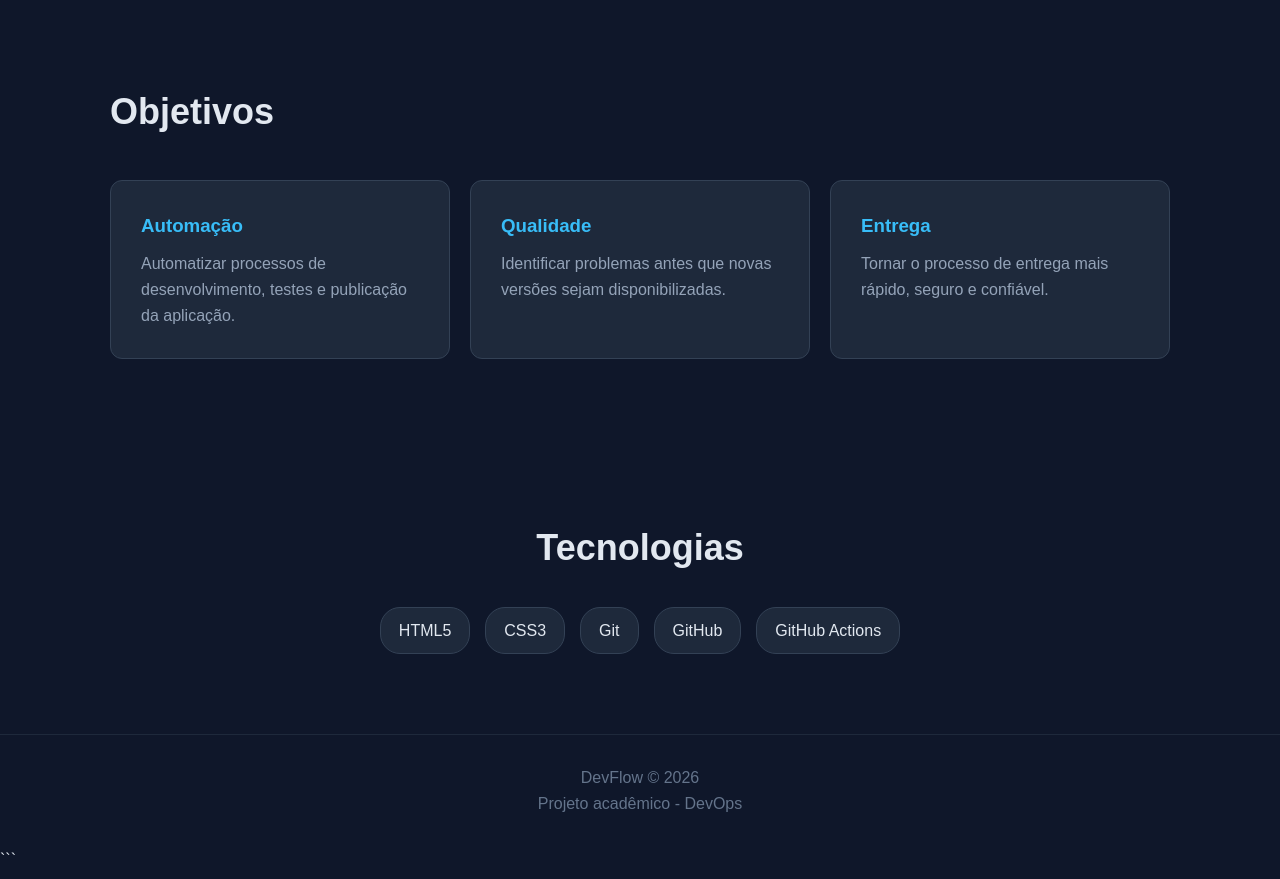
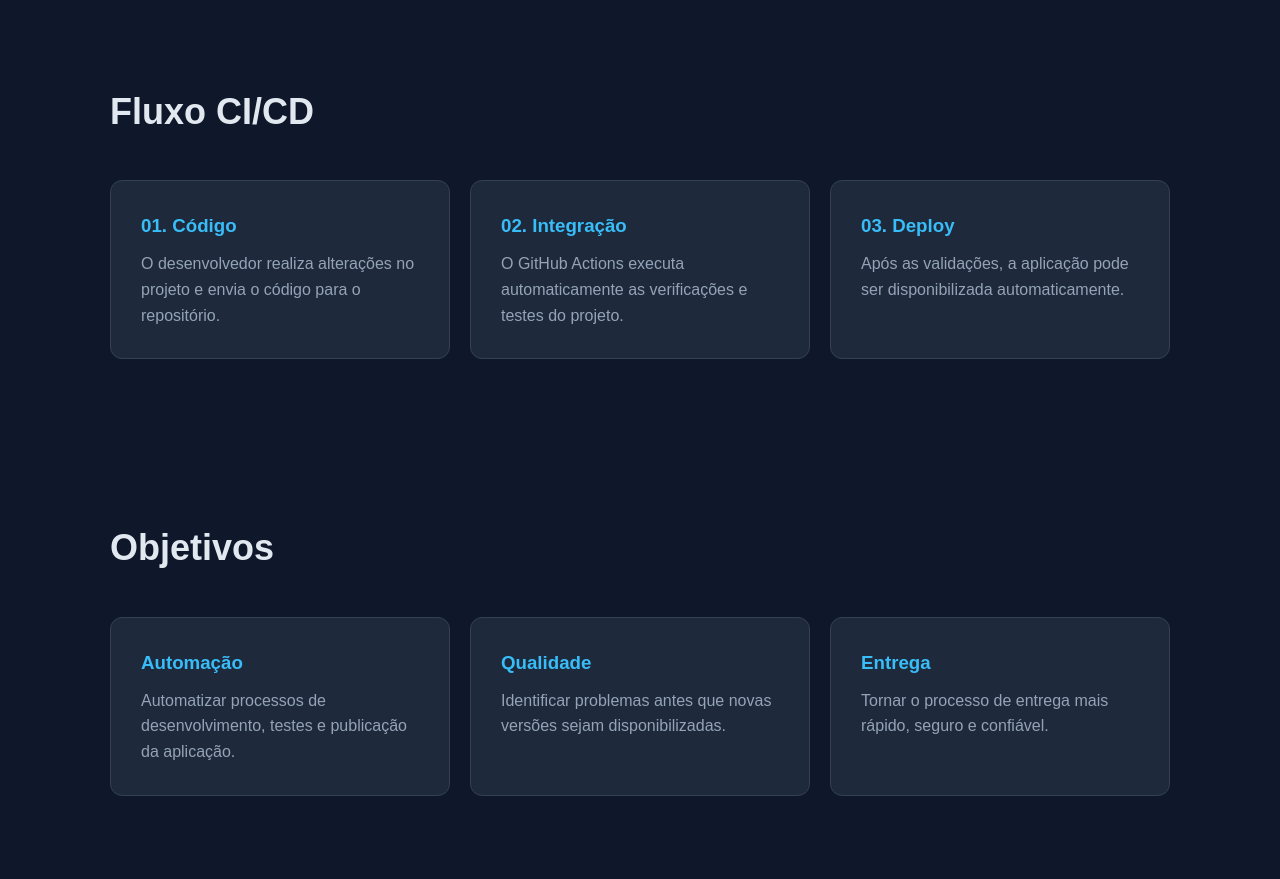
Before and after one commit to furlan39/devflow-pucpr, a plain HTML site: page index.html in a window 1280 px wide. Shown: the part 1224-2103 px from the top of the page. Drawn offline with Linux system fonts and the light colour scheme.

Commit message:
feat: adiciona fluxo de CI/CD

```diff
--- a/index.html
+++ b/index.html
@@ -348,9 +348,41 @@
 
         </section>
 
+<section class="section">
 
-        <!-- TECNOLOGIAS -->
-         <section class="section">
+    <h2>Fluxo CI/CD</h2>
+
+    <div class="cards">
+
+        <div class="card">
+            <h3>01. Código</h3>
+            <p>
+                O desenvolvedor realiza alterações no projeto
+                e envia o código para o repositório.
+            </p>
+        </div>
+
+        <div class="card">
+            <h3>02. Integração</h3>
+            <p>
+                O GitHub Actions executa automaticamente
+                as verificações e testes do projeto.
+            </p>
+        </div>
+
+        <div class="card">
+            <h3>03. Deploy</h3>
+            <p>
+                Após as validações, a aplicação pode ser
+                disponibilizada automaticamente.
+            </p>
+        </div>
+
+    </div>
+
+</section>
+
+ <section class="section">
 
     <h2>Objetivos</h2>
 
@@ -383,6 +415,8 @@
     </div>
 
 </section>
+        <!-- TECNOLOGIAS -->
+
 
         <section id="tecnologias" class="section technologies">
 
```
